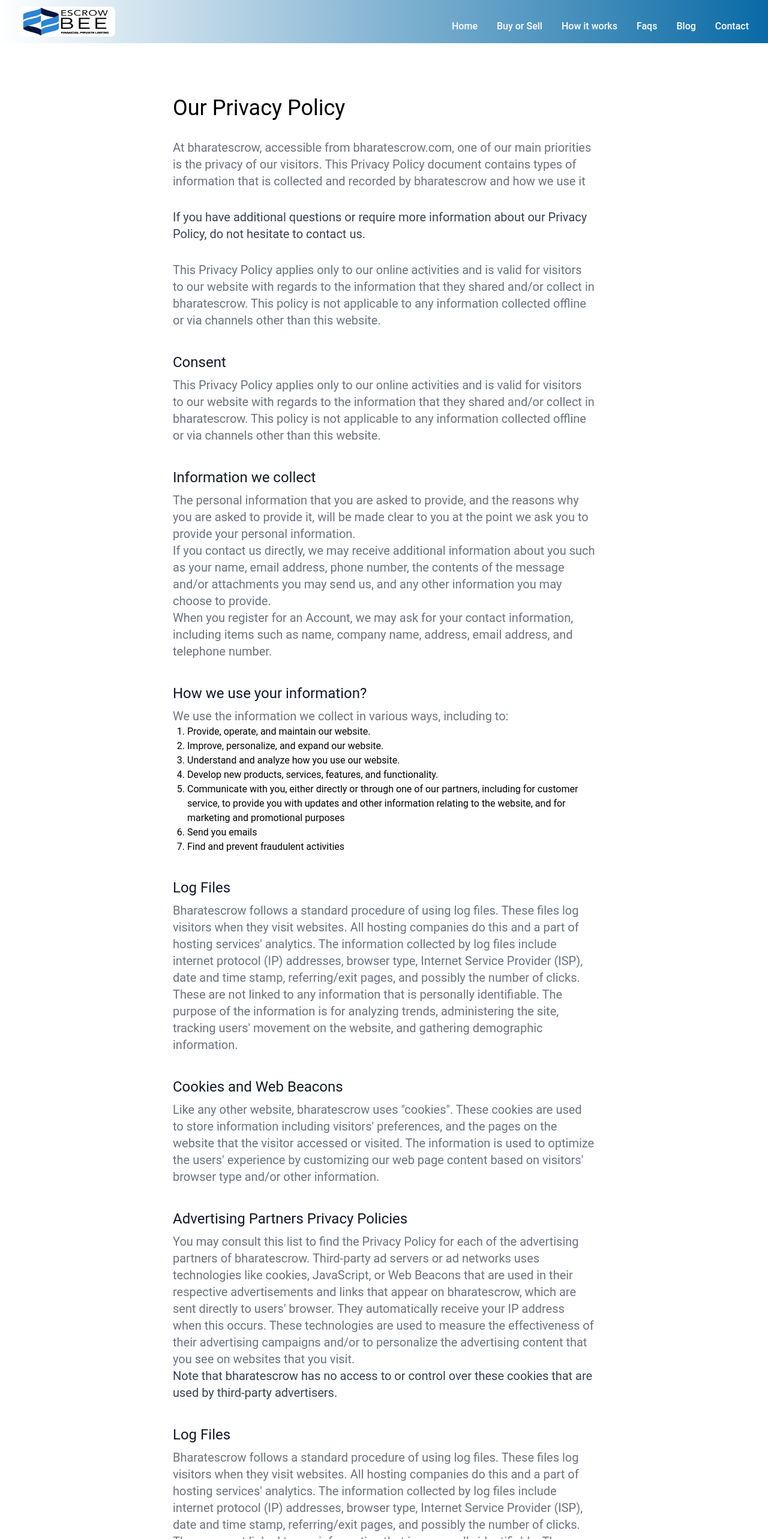
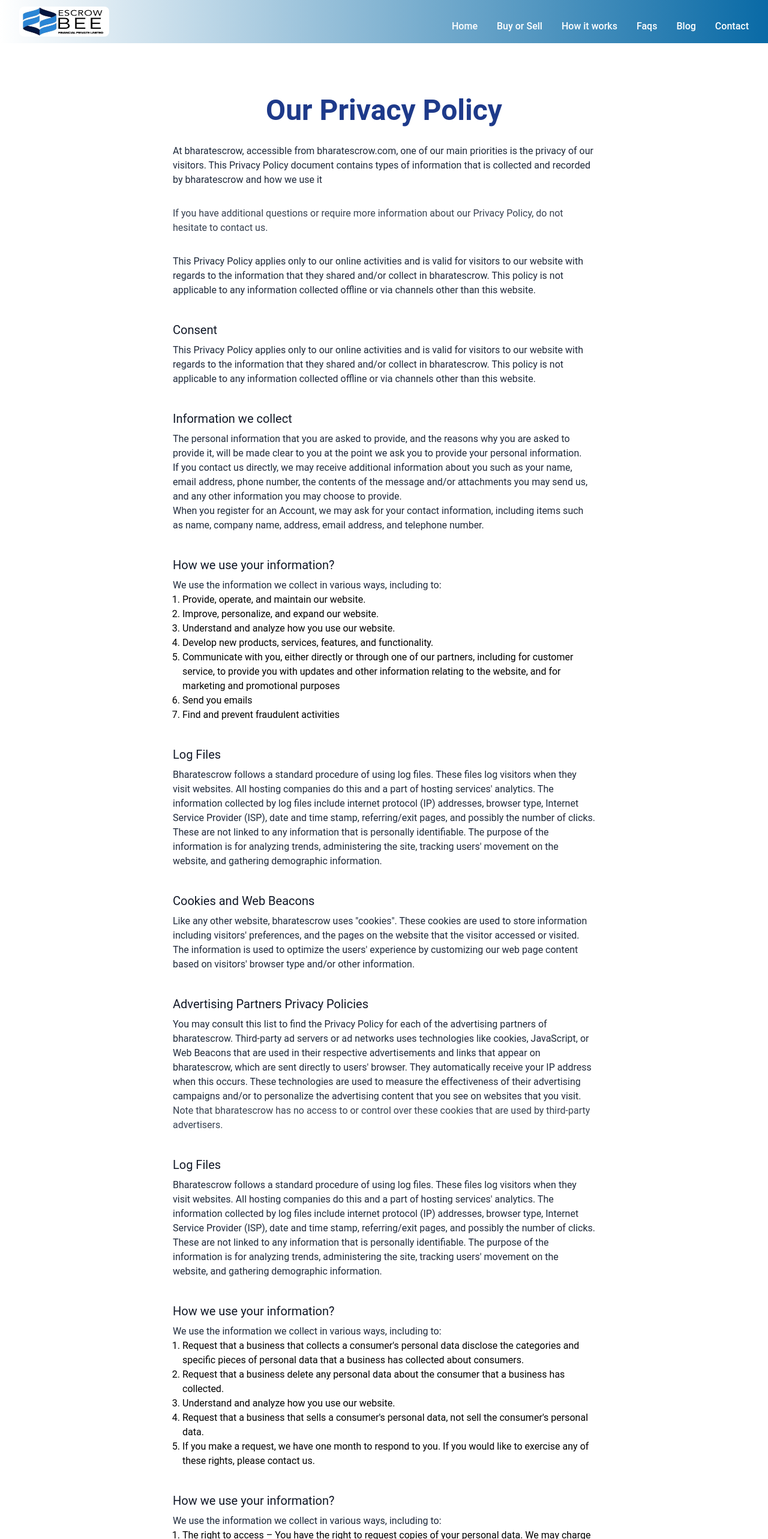
Before and after one commit to amankumar2k15/BharatEscrow, a React (Create React App) app: page /privacy in a window 1280 px wide. Shown: the top 2566 px of the page at 60% size. Built offline with nearby package versions, Linux system fonts and the light colour scheme.

Commit message:
minimal chnages in diff sections

```diff
--- a/src/pages/Privacy.js
+++ b/src/pages/Privacy.js
@@ -7,29 +7,31 @@ import bgImg2 from "../assets/disclaimer/bgImg2.jpg"
 const Privacy = () => {
     return (
         <>
-            <div className='mt-40 container text-black mx-auto max-w-[800px] font-roboto px-10'>
+            <div className='mt-40 container text-black mx-auto max-w-[800px] font-roboto px-4 sm:px-10'>
                 <div>
-                    <h2 className='text-4xl px-2'>Our Privacy Policy</h2>
-                    <p className='text-xl mt-8 px-2 text-gray-500'>At bharatescrow, accessible from bharatescrow.com, one of our main priorities is the privacy of our visitors. This Privacy Policy document contains types of information that is collected and recorded by bharatescrow and how we use it</p>
-                    <p className='text-xl mt-8 px-2 text-gray-700'>If you have additional questions or require more information about our Privacy Policy, do not hesitate to contact us.</p>
-                    <p className='text-xl mt-8 px-2 text-gray-500'>This Privacy Policy applies only to our online activities and is valid for visitors to our website with regards to the information that they shared and/or collect in bharatescrow. This policy is not applicable to any information collected offline or via channels other than this website.</p>
+                    <h2 className='mt-14 w-full text-blue-900 font-bold text-3xl md:text-4xl lg:text-5xl text-center font-roboto'>
+                        Our Privacy Policy
+                    </h2>
+                    <p className='text-md mt-8 px-2 text-slate-800'>At bharatescrow, accessible from bharatescrow.com, one of our main priorities is the privacy of our visitors. This Privacy Policy document contains types of information that is collected and recorded by bharatescrow and how we use it</p>
+                    <p className='text-md mt-8 px-2 text-gray-700'>If you have additional questions or require more information about our Privacy Policy, do not hesitate to contact us.</p>
+                    <p className='text-md mt-8 px-2 text-slate-800'>This Privacy Policy applies only to our online activities and is valid for visitors to our website with regards to the information that they shared and/or collect in bharatescrow. This policy is not applicable to any information collected offline or via channels other than this website.</p>
 
                     <div className=' mt-10 '>
-                        <h2 className='text-2xl mt-2 px-2 text-gray-900'>Consent</h2>
-                        <p className='text-xl mt-2 px-2 text-gray-500'>This Privacy Policy applies only to our online activities and is valid for visitors to our website with regards to the information that they shared and/or collect in bharatescrow. This policy is not applicable to any information collected offline or via channels other than this website.</p>
+                        <h2 className='text-xl mt-2 px-2 text-gray-900'>Consent</h2>
+                        <p className='text-md mt-2 px-2 text-slate-800'>This Privacy Policy applies only to our online activities and is valid for visitors to our website with regards to the information that they shared and/or collect in bharatescrow. This policy is not applicable to any information collected offline or via channels other than this website.</p>
                     </div>
 
                     <div className='mt-10 '>
-                        <h2 className='text-2xl mt-2 px-2 text-gray-900'>Information we collect</h2>
-                        <p className='text-xl mt-2 px-2 text-gray-500'>The personal information that you are asked to provide, and the reasons why you are asked to provide it, will be made clear to you at the point we ask you to provide your personal information.<br />
+                        <h2 className='text-xl mt-2 px-2 text-gray-900'>Information we collect</h2>
+                        <p className='text-md mt-2 px-2 text-slate-800'>The personal information that you are asked to provide, and the reasons why you are asked to provide it, will be made clear to you at the point we ask you to provide your personal information.<br />
                             If you contact us directly, we may receive additional information about you such as your name, email address, phone number, the contents of the message and/or attachments you may send us, and any other information you may choose to provide.<br />
                             When you register for an Account, we may ask for your contact information, including items such as name, company name, address, email address, and telephone number.</p>
                     </div>
 
                     <div className='mt-10 '>
-                        <h2 className='text-2xl mt-2 px-2 text-gray-900'>How we use your information?</h2>
-                        <p className='text-xl mt-2 px-2 text-gray-500'>We use the information we collect in various ways, including to:</p>
-                        <ol className='list-decimal px-8' >
+                        <h2 className='text-xl mt-2 px-2 text-gray-900'>How we use your information?</h2>
+                        <p className='text-md mt-2 px-2 text-slate-800'>We use the information we collect in various ways, including to:</p>
+                        <ol className='list-decimal pl-6' >
                             <li>Provide, operate, and maintain our website.</li>
                             <li>Improve, personalize, and expand our website.</li>
                             <li>Understand and analyze how you use our website.</li>
@@ -41,31 +43,31 @@ const Privacy = () => {
                     </div>
 
                     <div className='mt-10 '>
-                        <h2 className='text-2xl mt-2 px-2 text-gray-900'>Log Files</h2>
-                        <p className='text-xl mt-2 px-2 text-gray-500'>Bharatescrow follows a standard procedure of using log files. These files log visitors when they visit websites. All hosting companies do this and a part of hosting services' analytics. The information collected by log files include internet protocol (IP) addresses, browser type, Internet Service Provider (ISP), date and time stamp, referring/exit pages, and possibly the number of clicks. These are not linked to any information that is personally identifiable. The purpose of the information is for analyzing trends, administering the site, tracking users' movement on the website, and gathering demographic information.</p>
+                        <h2 className='text-xl mt-2 px-2 text-gray-900'>Log Files</h2>
+                        <p className='text-md mt-2 px-2 text-slate-800'>Bharatescrow follows a standard procedure of using log files. These files log visitors when they visit websites. All hosting companies do this and a part of hosting services' analytics. The information collected by log files include internet protocol (IP) addresses, browser type, Internet Service Provider (ISP), date and time stamp, referring/exit pages, and possibly the number of clicks. These are not linked to any information that is personally identifiable. The purpose of the information is for analyzing trends, administering the site, tracking users' movement on the website, and gathering demographic information.</p>
                     </div>
 
                     <div className='mt-10 '>
-                        <h2 className='text-2xl mt-2 px-2 text-gray-900'>Cookies and Web Beacons</h2>
-                        <p className='text-xl mt-2 px-2 text-gray-500'>Like any other website, bharatescrow uses "cookies". These cookies are used to store information including visitors' preferences, and the pages on the website that the visitor accessed or visited. The information is used to optimize the users' experience by customizing our web page content based on visitors' browser type and/or other information.</p>
+                        <h2 className='text-xl mt-2 px-2 text-gray-900'>Cookies and Web Beacons</h2>
+                        <p className='text-md mt-2 px-2 text-slate-800'>Like any other website, bharatescrow uses "cookies". These cookies are used to store information including visitors' preferences, and the pages on the website that the visitor accessed or visited. The information is used to optimize the users' experience by customizing our web page content based on visitors' browser type and/or other information.</p>
                     </div>
 
                     <div className='mt-10 '>
-                        <h2 className='text-2xl mt-2 px-2 text-gray-900'>Advertising Partners Privacy Policies</h2>
-                        <p className='text-xl mt-2 px-2 text-gray-500'>You may consult this list to find the Privacy Policy for each of the advertising partners of bharatescrow.
+                        <h2 className='text-xl mt-2 px-2 text-gray-900'>Advertising Partners Privacy Policies</h2>
+                        <p className='text-md mt-2 px-2 text-slate-800'>You may consult this list to find the Privacy Policy for each of the advertising partners of bharatescrow.
                             Third-party ad servers or ad networks uses technologies like cookies, JavaScript, or Web Beacons that are used in their respective advertisements and links that appear on bharatescrow, which are sent directly to users' browser. They automatically receive your IP address when this occurs. These technologies are used to measure the effectiveness of their advertising campaigns and/or to personalize the advertising content that you see on websites that you visit.<br />
                             <span className='text-gray-700'>Note that bharatescrow has no access to or control over these cookies that are used by third-party advertisers.</span></p>
                     </div>
 
                     <div className='mt-10 '>
-                        <h2 className='text-2xl mt-2 px-2 text-gray-900'>Log Files</h2>
-                        <p className='text-xl mt-2 px-2 text-gray-500'>Bharatescrow follows a standard procedure of using log files. These files log visitors when they visit websites. All hosting companies do this and a part of hosting services' analytics. The information collected by log files include internet protocol (IP) addresses, browser type, Internet Service Provider (ISP), date and time stamp, referring/exit pages, and possibly the number of clicks. These are not linked to any information that is personally identifiable. The purpose of the information is for analyzing trends, administering the site, tracking users' movement on the website, and gathering demographic information.</p>
+                        <h2 className='text-xl mt-2 px-2 text-gray-900'>Log Files</h2>
+                        <p className='text-md mt-2 px-2 text-slate-800'>Bharatescrow follows a standard procedure of using log files. These files log visitors when they visit websites. All hosting companies do this and a part of hosting services' analytics. The information collected by log files include internet protocol (IP) addresses, browser type, Internet Service Provider (ISP), date and time stamp, referring/exit pages, and possibly the number of clicks. These are not linked to any information that is personally identifiable. The purpose of the information is for analyzing trends, administering the site, tracking users' movement on the website, and gathering demographic information.</p>
                     </div>
 
                     <div className='mt-10 '>
-                        <h2 className='text-2xl mt-2 px-2 text-gray-900'>How we use your information?</h2>
-                        <p className='text-xl mt-2 px-2 text-gray-500'>We use the information we collect in various ways, including to:</p>
-                        <ol className='list-decimal px-8' >
+                        <h2 className='text-xl mt-2 px-2 text-gray-900'>How we use your information?</h2>
+                        <p className='text-md mt-2 px-2 text-slate-800'>We use the information we collect in various ways, including to:</p>
+                        <ol className='list-decimal pl-6' >
                             <li>Request that a business that collects a consumer's personal data disclose the categories and specific pieces of personal data that a business has collected about consumers.</li>
                             <li>Request that a business delete any personal data about the consumer that a business has collected.</li>
                             <li>Understand and analyze how you use our website.</li>
@@ -75,9 +77,9 @@ const Privacy = () => {
                     </div>
 
                     <div className='mt-10 '>
-                        <h2 className='text-2xl mt-2 px-2 text-gray-900'>How we use your information?</h2>
-                        <p className='text-xl mt-2 px-2 text-gray-500'>We use the information we collect in various ways, including to:</p>
-                        <ol className='list-decimal px-8' >
+                        <h2 className='text-xl mt-2 px-2 text-gray-900'>How we use your information?</h2>
+                        <p className='text-md mt-2 px-2 text-slate-800'>We use the information we collect in various ways, including to:</p>
+                        <ol className='list-decimal pl-6' >
                             <li>The right to access – You have the right to request copies of your personal data. We may charge you a small fee for this service.</li>
                             <li>The right to rectification – You have the right to request that we correct any information you believe is inaccurate. You also have the right to request that we complete the information you believe is incomplete.</li>
                             <li>The right to erasure – You have the right to request that we erase your personal data, under certain conditions.</li>
@@ -88,19 +90,19 @@ const Privacy = () => {
                     </div>
 
                     <div className='mt-10 '>
-                        <h2 className='text-2xl mt-2 px-2 text-gray-900'>Children's Information</h2>
-                        <p className='text-xl mt-2 px-2 text-gray-500'>Another part of our priority is adding protection for children while using the internet. We encourage parents and guardians to observe, participate in, and/or monitor and guide their online activity.
+                        <h2 className='text-xl mt-2 px-2 text-gray-900'>Children's Information</h2>
+                        <p className='text-md mt-2 px-2 text-slate-800'>Another part of our priority is adding protection for children while using the internet. We encourage parents and guardians to observe, participate in, and/or monitor and guide their online activity.
                             Bharatescrow does not knowingly collect any Personal Identifiable Information from children under the age of 13. If you think that your child provided this kind of information on our website, we strongly encourage you to contact us immediately and we will do our best efforts to promptly remove such information from our records.</p>
                     </div>
 
                     <div className='mt-10 '>
-                        <h2 className='text-2xl mt-2 px-2 text-gray-900'>Changes to this Privacy Policy</h2>
-                        <p className='text-xl mt-2 px-2 text-gray-500'>We may update our Privacy Policy from time to time. Thus, we advise you to review this page periodically for any changes. We will notify you of any changes by posting the new Privacy Policy on this page. These changes are effective immediately, after they are posted on this page.<span className='text-gray-700'> Our Privacy Policy was created with the help of the Privacy Policy Generator.</span></p>
+                        <h2 className='text-xl mt-2 px-2 text-gray-900'>Changes to this Privacy Policy</h2>
+                        <p className='text-md mt-2 px-2 text-slate-800'>We may update our Privacy Policy from time to time. Thus, we advise you to review this page periodically for any changes. We will notify you of any changes by posting the new Privacy Policy on this page. These changes are effective immediately, after they are posted on this page.<span className='text-gray-700'> Our Privacy Policy was created with the help of the Privacy Policy Generator.</span></p>
                     </div>
 
                     <div className='mt-10 '>
-                        <h2 className='text-2xl mt-2 px-2 text-gray-950'>Contact Us</h2>
-                        <p className='text-xl mt-2 px-2 text-gray-500'>If you have any questions or suggestions about our Privacy Policy, do not hesitate to contact us.</p>
+                        <h2 className='text-xl mt-2 px-2 text-gray-950'>Contact Us</h2>
+                        <p className='text-md mt-2 px-2 text-slate-800'>If you have any questions or suggestions about our Privacy Policy, do not hesitate to contact us.</p>
                     </div>
 
                     <div className='flex justify-center items-center  flex-col sm:flex-row  gap-4 my-10 flex-wrap' >
```
Also changed, not shown: src/components/Navbar.js (+14 -4 lines), src/pages/Blog.js (+9 -2 lines), src/pages/DetailBlog.js (+7 -20 lines), src/pages/DetailHome.js (+7 -7 lines), src/pages/Disclaimer.js (+19 -17 lines), src/pages/Faq.js (+12 -12 lines), src/pages/HowItWorks.js (+6 -7 lines), src/assets/Home/logo1.jpg (added).
